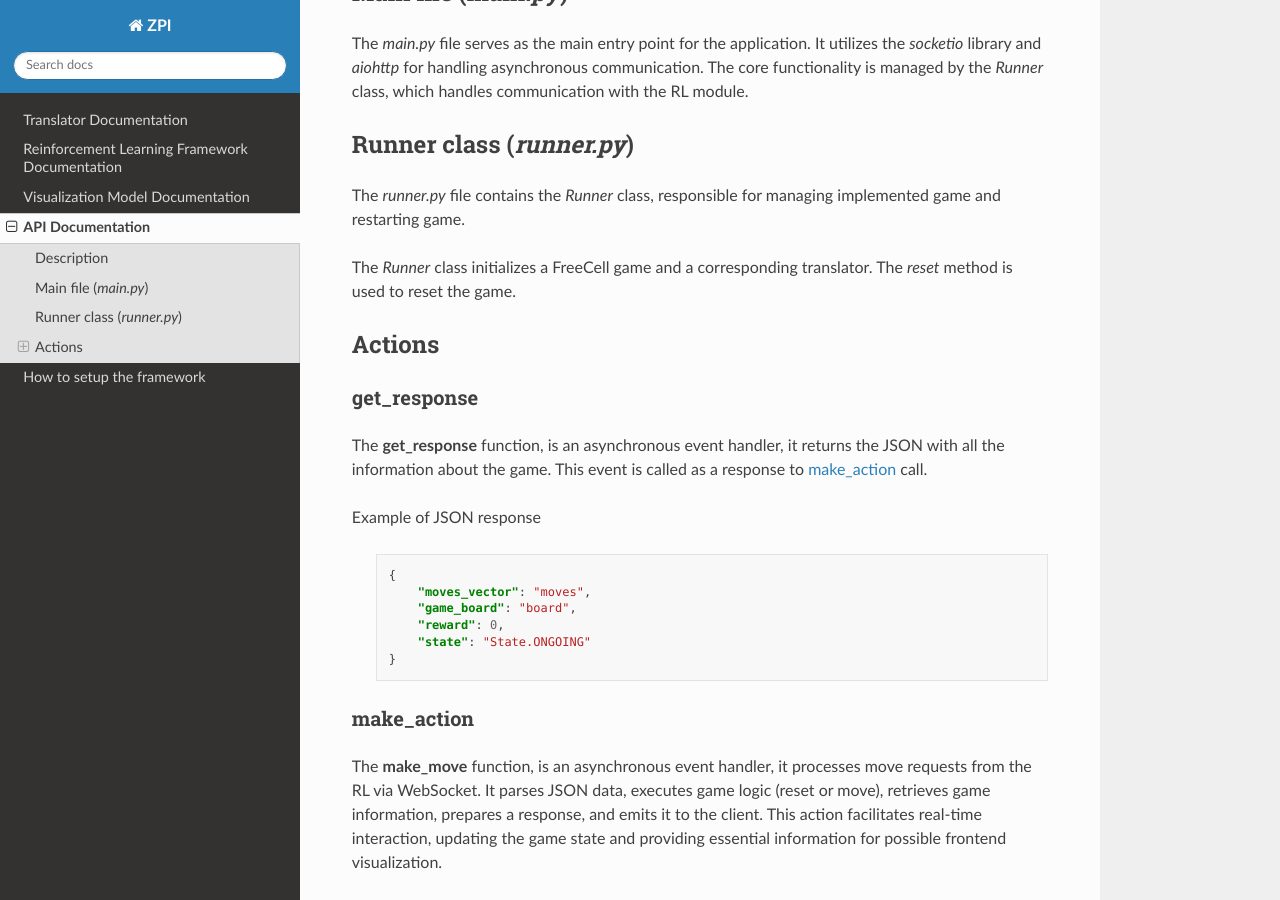
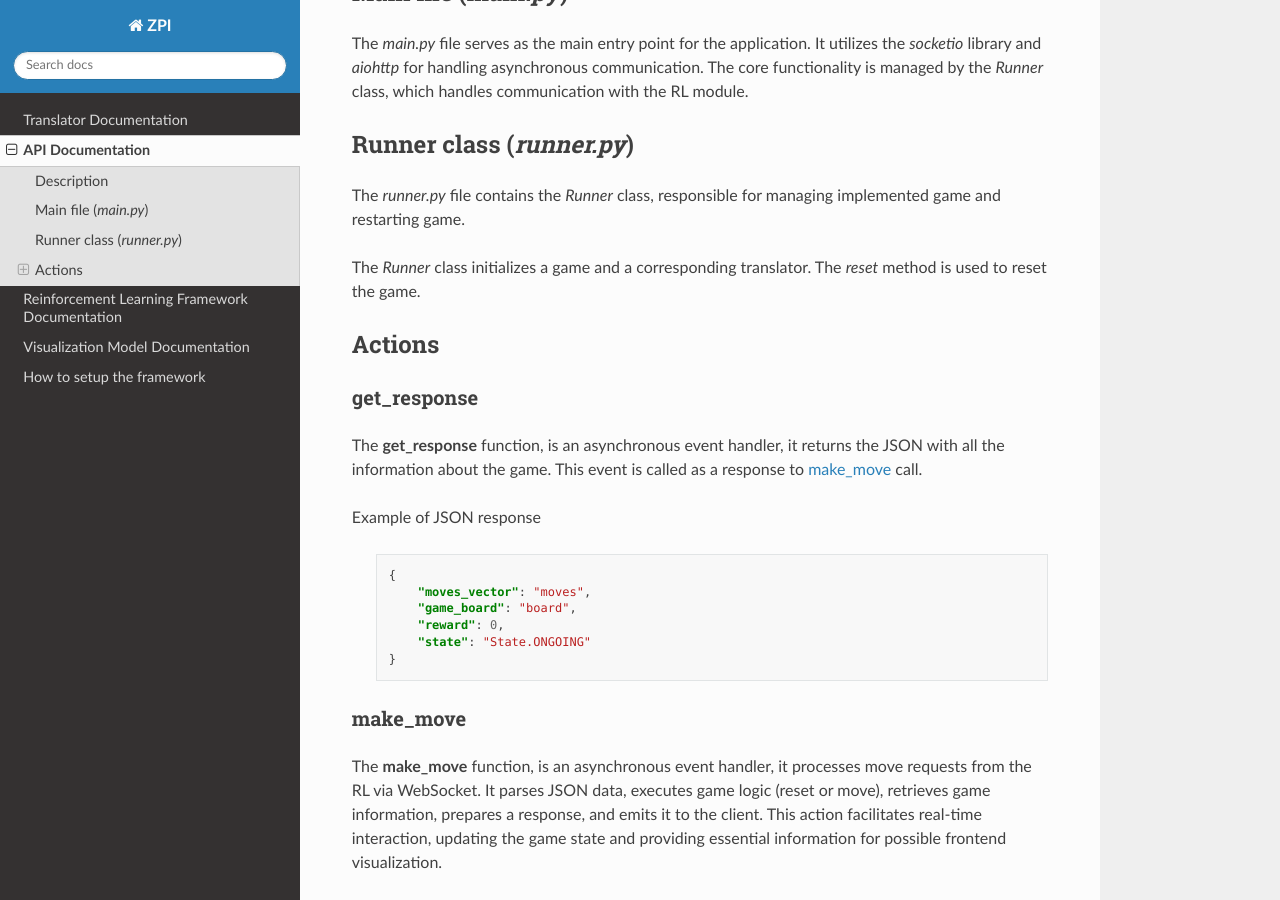
Before and after one commit to ZPI-2023-IST/Documentation, a Sphinx documentation site: the page built from source/api.rst, in a window 1280 px wide and 900 px high, scrolled down 336 px. Built offline with Sphinx 7.4.7 and the Read the Docs theme 2.0.0, drawn with Linux system fonts in a browser that asks for light colours.

Commit message:
requested changes

```diff
--- a/source/api.rst
+++ b/source/api.rst
@@ -20,7 +20,7 @@ Runner class (`runner.py`)
 
 The `runner.py` file contains the `Runner` class, responsible for managing implemented game and restarting game.
 
-The `Runner` class initializes a FreeCell game and a corresponding translator. The `reset` method is used to reset the game.
+The `Runner` class initializes a game and a corresponding translator. The `reset` method is used to reset the game.
 
 
 --------
@@ -33,7 +33,7 @@ Actions
 get_response
 ^^^^^^^^^^^^^
 The **get_response** function, is an asynchronous event handler, it returns the JSON with all the information about the game.
-This event is called as a response to :ref:`make_action` call.
+This event is called as a response to :ref:`make_move` call.
 
 Example of JSON response
 
@@ -46,10 +46,10 @@ Example of JSON response
             "state": "State.ONGOING"
         }
 
-.. _make_action:
+.. _make_move:
 
 ^^^^^^^^^^^^^
-make_action
+make_move
 ^^^^^^^^^^^^^
 The **make_move** function, is an asynchronous event handler, it processes move requests from the RL via WebSocket.
 It parses JSON data, executes game logic (reset or move), retrieves game information, prepares a response, and emits it to the client.
--- a/source/index.rst
+++ b/source/index.rst
@@ -8,7 +8,7 @@ Welcome to ZPI's documentation!
    :maxdepth: 5
 
    translator
+   api
    rl
    visualization
-   api
    setup
```
